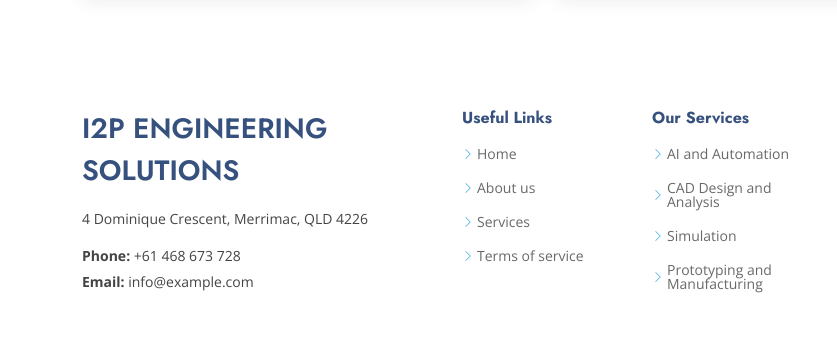
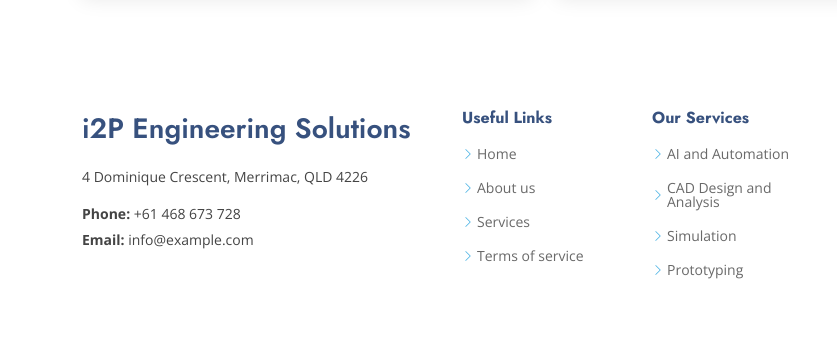
Before and after one commit to MsaHdp/i2P-Web-Codes, a plain HTML site: page index.html in a window 1280 px wide. Shown: the part 4320-4661 px from the top of the page, 0-837 px from the left. Drawn offline with nearby package versions, Linux system fonts and the light colour scheme.

Commit message:
updated information

```diff
--- a/assets/css/main.css
+++ b/assets/css/main.css
@@ -656,8 +656,12 @@
   color: var(--heading-color);
   font-size: 28px;
   font-weight: 600;
-  text-transform: uppercase;
+  text-transform: none;
   font-family: var(--heading-font);
+}
+
+.footer .sitename {
+  text-transform: none;
 }
 
 .footer .footer-contact p {
--- a/index.html
+++ b/index.html
@@ -293,7 +293,7 @@
         <div class="row" data-aos="zoom-in" data-aos-delay="100">
           <div class="col-xl-9 text-center text-xl-start">
             <h3>Ready to Develop or Improve Your Product?</h3>
-            <p>Work with I2P Engineering Solutions to design, analyse, prototype and optimise your next engineering solution.</p>
+            <p>Work with i2P Engineering Solutions to design, analyse, prototype and optimise your next engineering solution.</p>
           </div>
           <div class="col-xl-3 cta-btn-container text-center">
             <a class="cta-btn align-middle" href="#contact">Book a Consultation</a>
@@ -858,7 +858,7 @@
             <li><i class="bi bi-chevron-right"></i> <a href="#services">AI and Automation</a></li>
             <li><i class="bi bi-chevron-right"></i> <a href="#services">CAD Design and Analysis</a></li>
             <li><i class="bi bi-chevron-right"></i> <a href="#services">Simulation</a></li>
-            <li><i class="bi bi-chevron-right"></i> <a href="#services">Prototyping and Manufacturing</a></li>
+            <li><i class="bi bi-chevron-right"></i> <a href="#services">Prototyping</a></li>
           </ul>
         </div>
 
```
